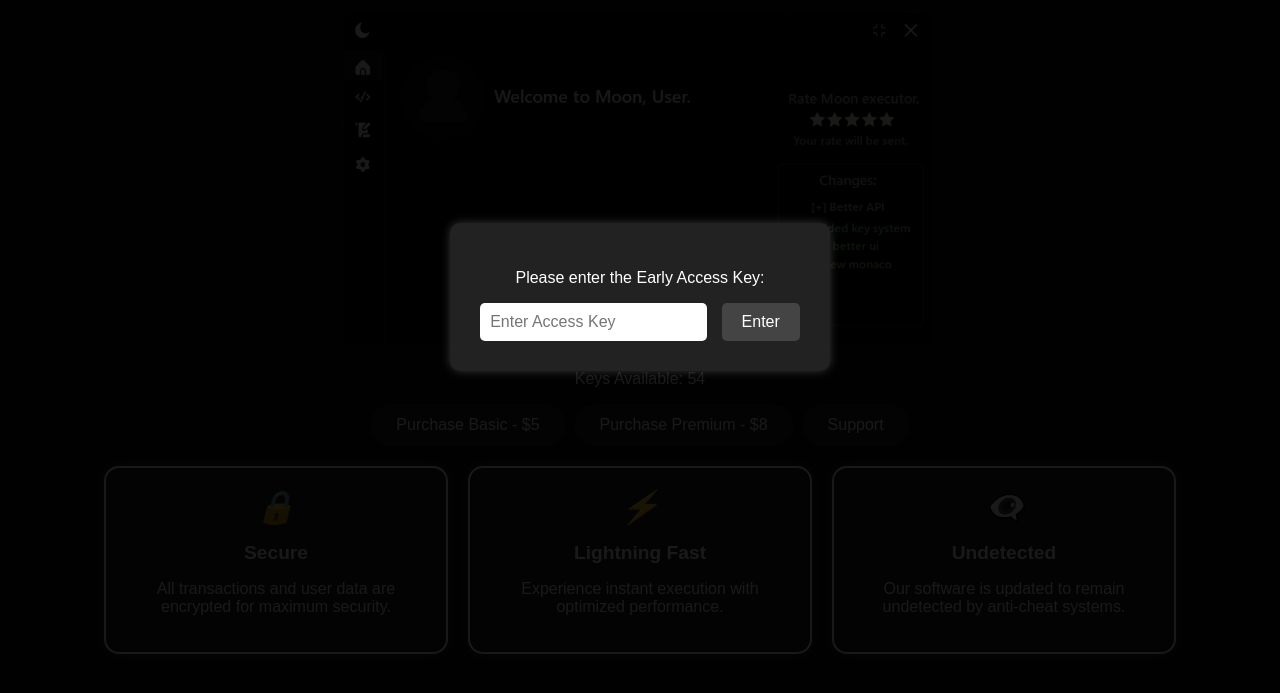
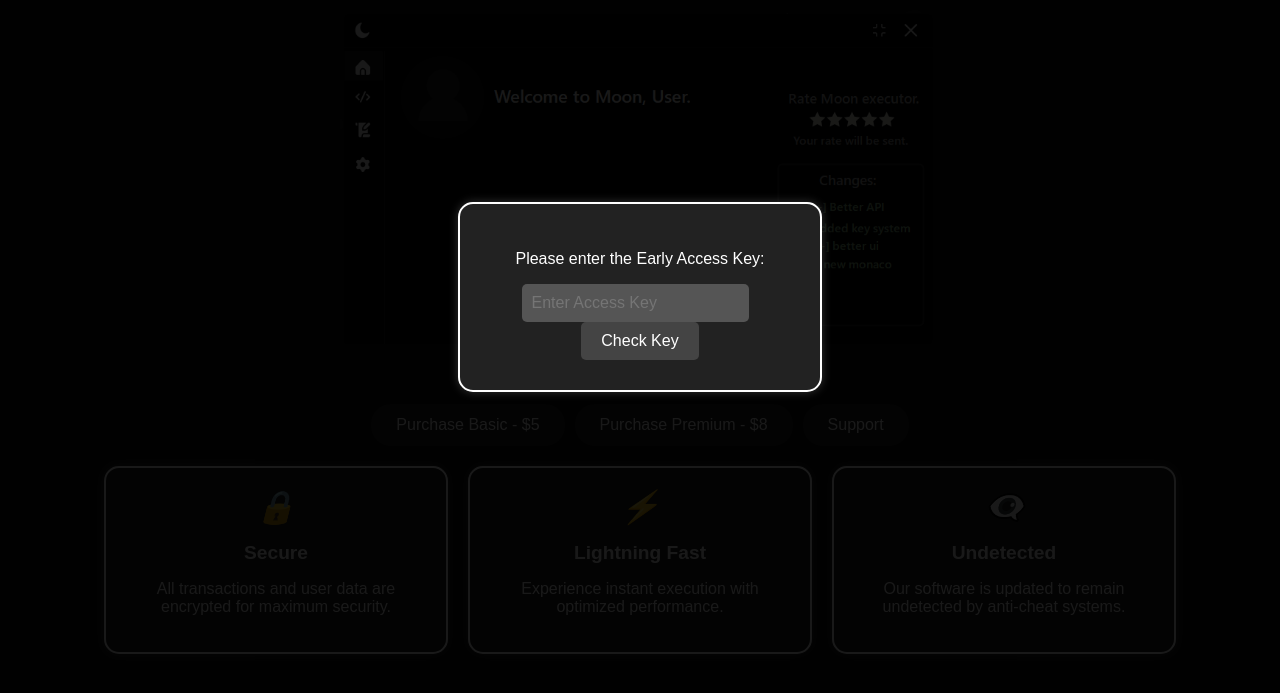
Before and after one commit to MoonDev04/MoonWebsite, a plain HTML site: page index.html in a window 1280 px wide. Shown: the part 103-796 px from the top of the page. Drawn offline with Linux system fonts and the light colour scheme.

Commit message:
Update index.html

```diff
--- a/index.html
+++ b/index.html
@@ -85,7 +85,6 @@
     function selectPurchase(option) {
       if (option === 'basic') {
         window.location.href = "https://www.paypal.com/invoice/payerView/details/INV2-BMK2-V7LG-WPXK-ZUNE?PDFqr=true";
-        // Optionally, once payment is confirmed by your backend, you can trigger downloadKey()
       } else if (option === 'premium') {
         alert("Error: Coming soon");
       }
@@ -100,7 +99,7 @@
       margin: 0;
       padding: 0;
     }
-    /* Early Access Overlay */
+    /* Early Access Overlay Styles */
     #accessOverlay {
       position: fixed;
       top: 0;
@@ -116,8 +115,12 @@
     #accessForm {
       background-color: #222;
       padding: 30px;
-      border-radius: 10px;
+      border-radius: 15px;
+      border: 2px solid white;
       box-shadow: 0 0 10px rgba(255, 255, 255, 0.2);
+      color: white;
+      text-align: center;
+      width: 300px;
     }
     #accessForm input {
       padding: 10px;
@@ -125,6 +128,8 @@
       border-radius: 5px;
       border: none;
       margin-right: 10px;
+      background-color: #555;
+      color: white;
     }
     #accessForm button {
       padding: 10px 20px;
@@ -218,7 +223,7 @@
     <div id="accessForm">
       <p>Please enter the Early Access Key:</p>
       <input type="password" id="accessKey" placeholder="Enter Access Key" />
-      <button onclick="checkAccess()">Enter</button>
+      <button onclick="checkAccess()">Check Key</button>
     </div>
   </div>
 
```
